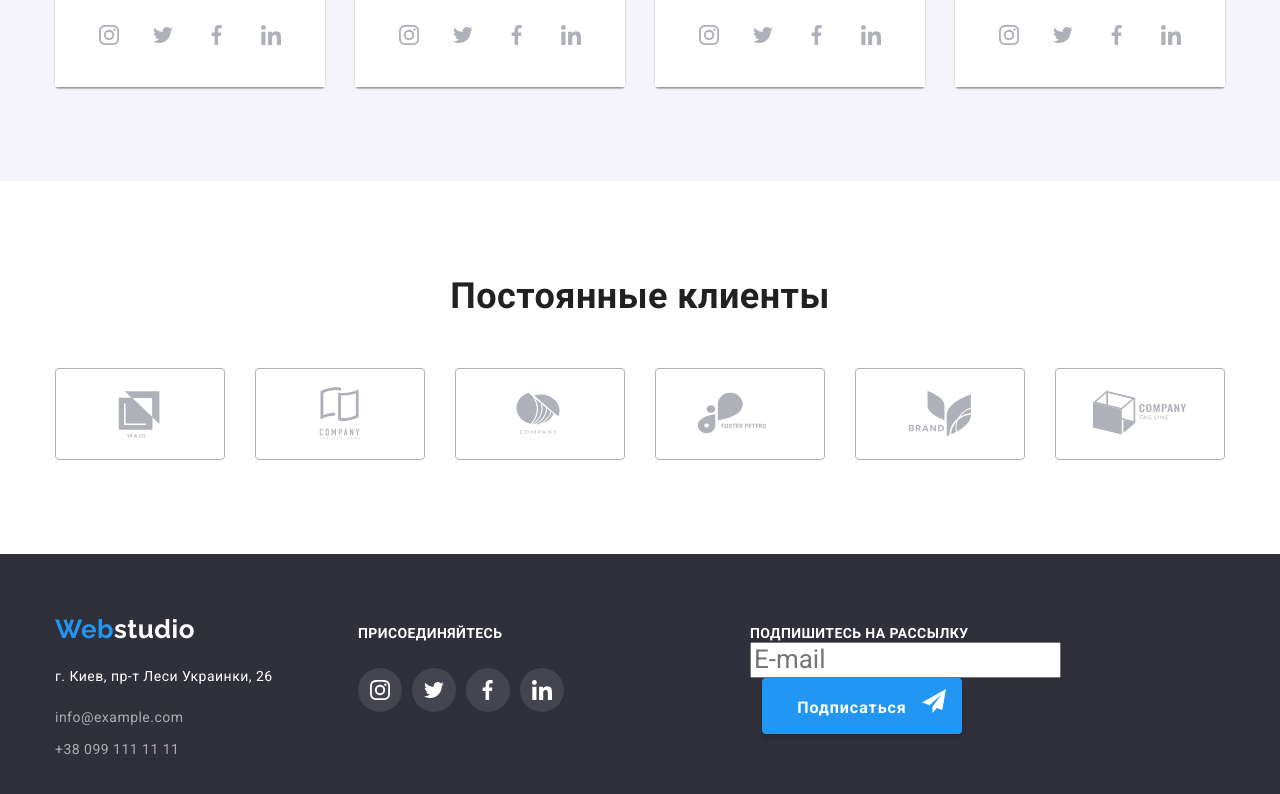
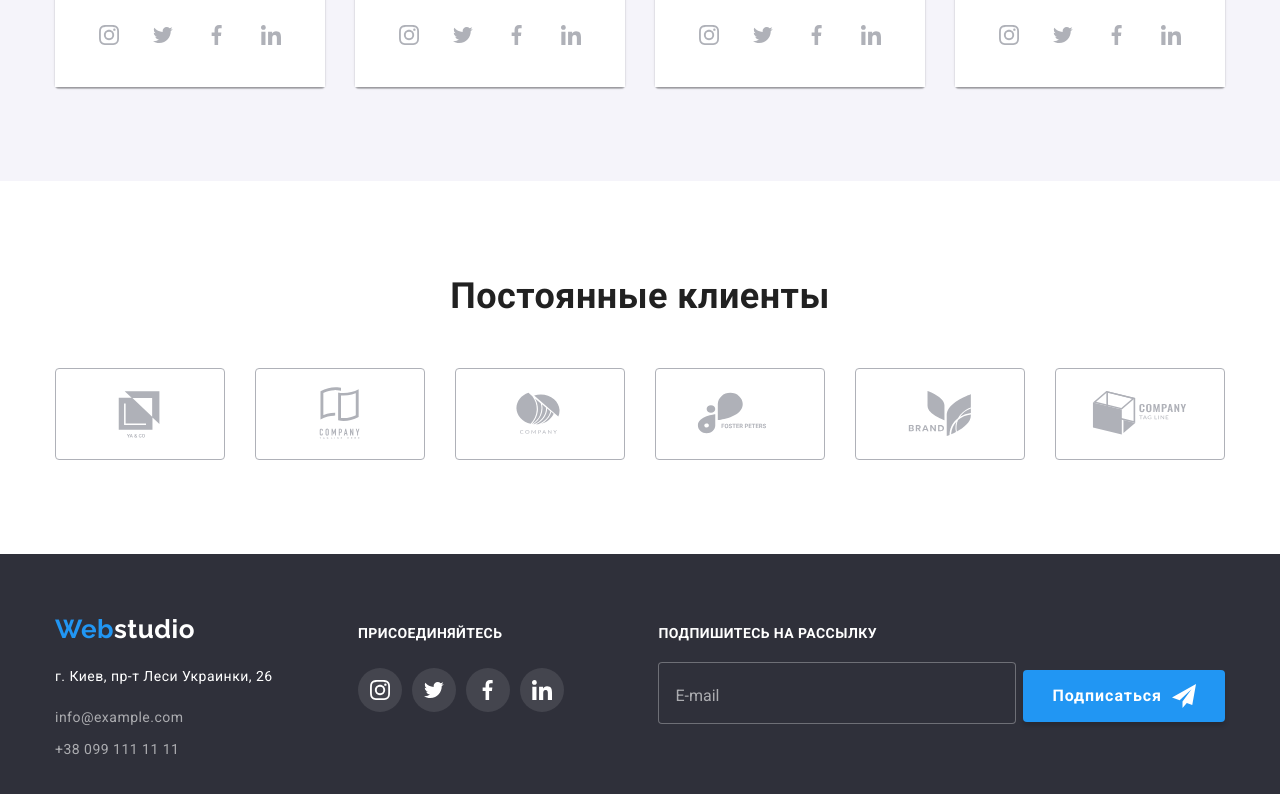
Before and after one commit to MariaKhmel/MariaKhmel-goit-markup-hw-06, a plain HTML site: page index.html in a window 1280 px wide. Shown: the part 2132-2926 px from the top of the page. Drawn offline with nearby package versions, Linux system fonts and the light colour scheme.

Commit message:
Футер

```diff
--- a/css/styles.css
+++ b/css/styles.css
@@ -421,24 +421,23 @@ header {
 
 
   .footer-button{
-  font-family: Roboto, sans-serif;
-    font-weight: 700;
+
+    display: inline-flex;
+    align-items: center;
+    font-weight: bold;
     font-size: 16px;
-    line-height: 1.9;
+    line-height: 1.88;
     text-align: center;
     letter-spacing: 0.06em;
-    cursor: pointer;
-    width: 200px;
-    margin-left: 12px;
-    display: inline-block;
-    padding: 10px 10px 10px 29px;
+    color: var(--secondary-accent-color);
+    background-color: var(--accent-text-color);
+    box-shadow: 0px 4px 4px rgba(0, 0, 0, 0.15);
+    border-radius: 4px;
     border: 1px solid transparent;
-    border-radius: 4px;
-    box-shadow: 0px 4px 4px rgba(0, 0, 0, 0.15);
-border-radius: 4px;
-color: var(--secondary-accent-color);
-  background-color: var(--accent-text-color);
+    padding: 10px 28px;
     transition: background-color 250ms cubic-bezier(0.4, 0, 0.2, 1);
+
+
 }
 
 .footer-button:hover,
@@ -580,34 +579,41 @@ background-color: var(--active-buttons-color);
 }
 
 .subscribe-box{
-display: flex;
-  margin-left: 93px;
-  flex-direction: column;
+  margin-left: auto;
 
 }
+
+.footer-form{
+  margin-left: 93px;
+
+}
+
 .subscribe-title {
+  display: block;
   font-weight: bold;
   font-size: 14px;
   line-height: 1.14;
   letter-spacing: 0.03em;
   text-transform: uppercase;
+  margin-bottom: 20px;
+
 
   color: var(--secondary-accent-color);
 }
 .mail-input{
+
 width: 358px;
 padding: 15px 0px 15px 16px;
 border: 1px solid rgba(255, 255, 255, 0.3);
-filter: drop-shadow(0px 4px 4px rgba(0, 0, 0, 0.15));
 border-radius: 4px;
+background-color: var(--background-color);
 
-background-color: var(--background-color);
 }
 .mail-input::placeholder{
-  font-size: 16px;
+  font-weight: 400;
   line-height: 1.25;
  align-items: center;
-
+font-size: 16px;
   color: rgba(255, 255, 255, 0.6);
 
 }
--- a/index.html
+++ b/index.html
@@ -422,10 +422,10 @@
                 </div>
 
                 <div class="subscribe-box">
+                    <form class="footer-form"></form>
     <label class="subscribe-title" for="mail">
       Подпишитесь на рассылку</label>
-    <div class="footer-form">
-     <input type="email" name="mail" placeholder="E-mail" id="mail" class=".mail-input"/>
+     <input type="email" name="mail" placeholder="E-mail" id="mail" class="mail-input"/>
       <button type="submit" class="footer-button">
       Подписаться
        <svg class="subscribe-icon" width="24" height="24">
```
